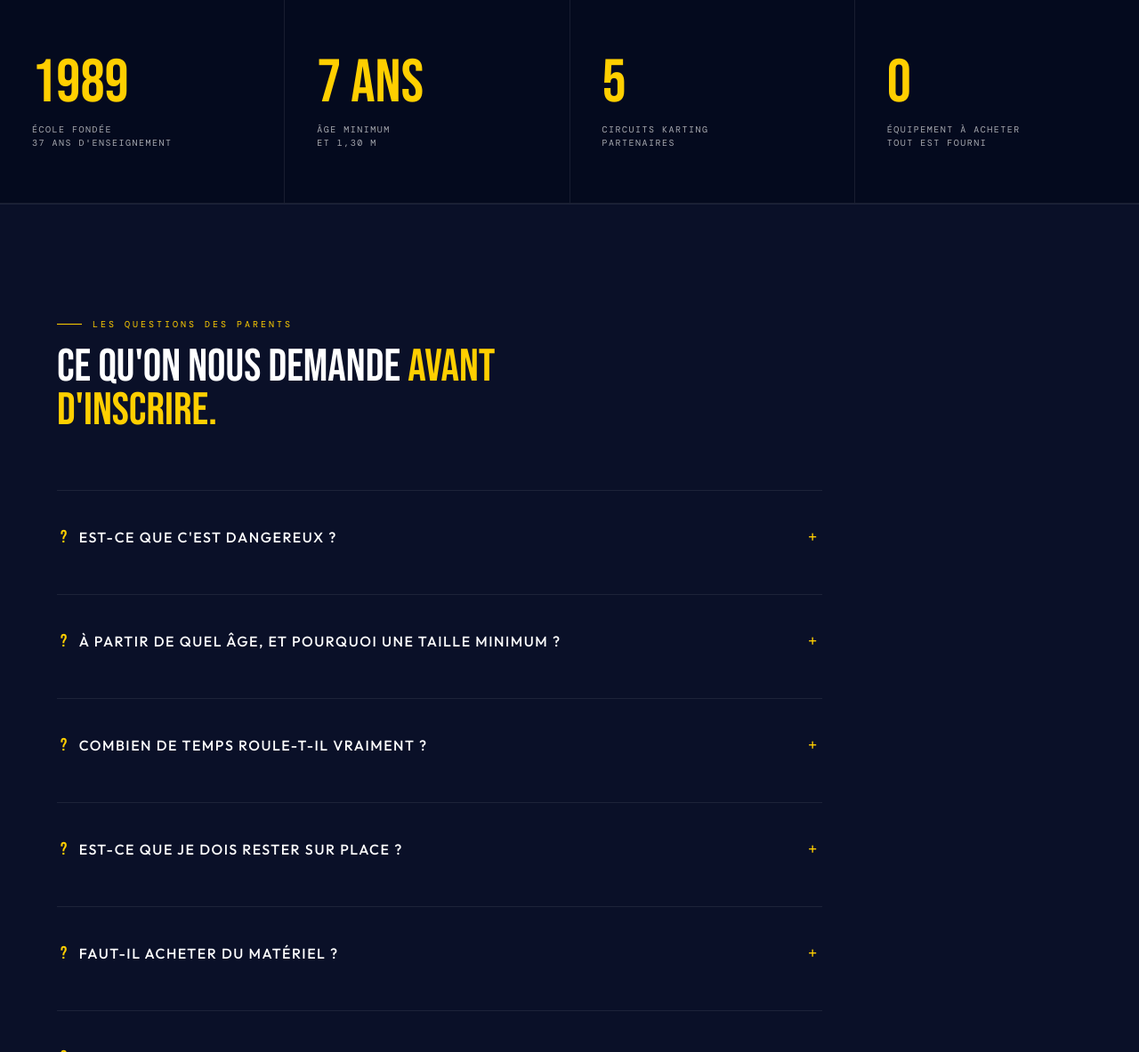
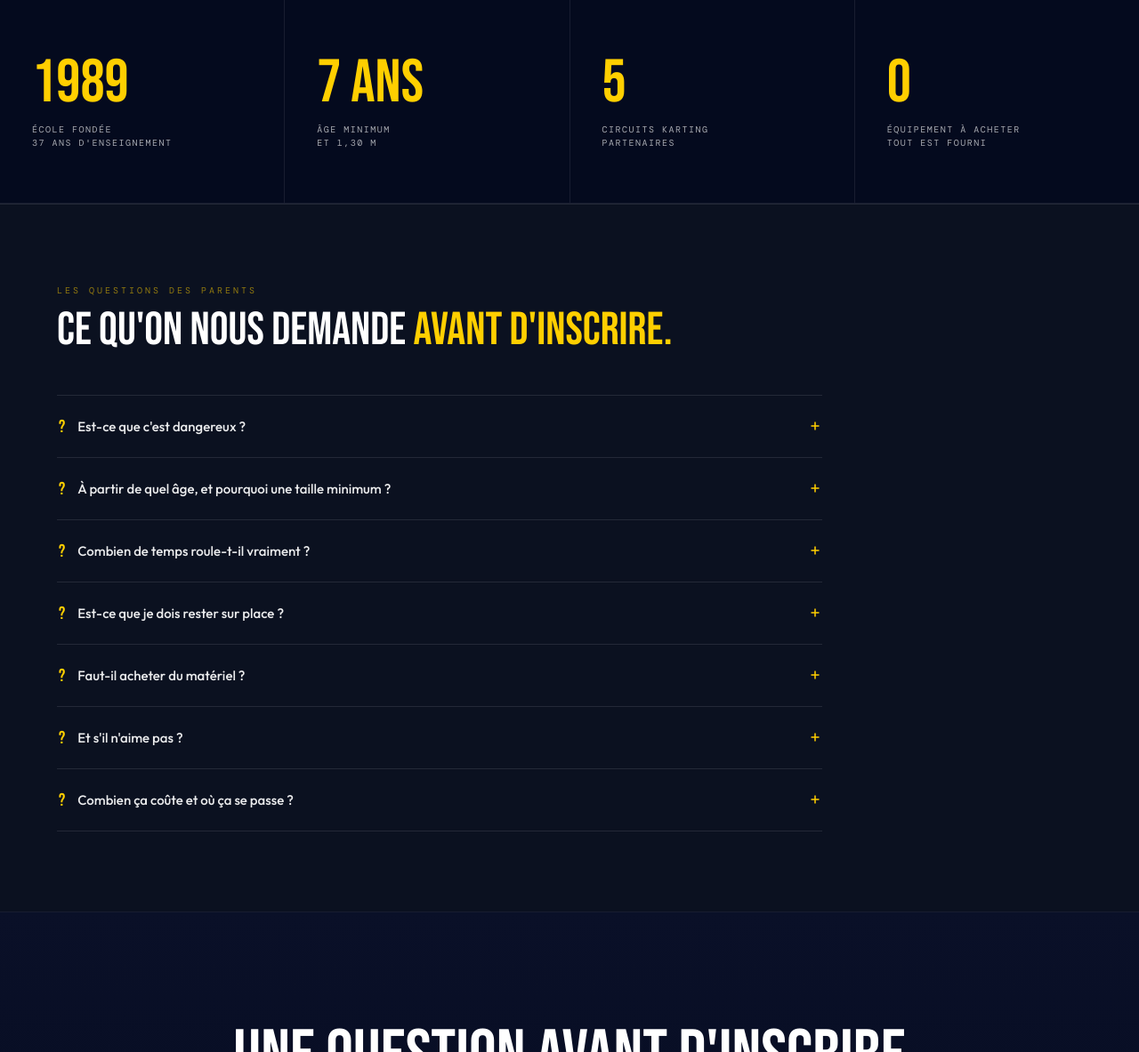
Before and after one commit to Yoemr/Jbemeric, a PHP site: page /academie/karting-enfant.html in a window 1280 px wide. Shown: the part 5317-6500 px from the top of the page at 89% size. Run offline with PHP 8.4, Linux system fonts and the light colour scheme; some libraries are stand-ins or nearby versions.

Commit message:
refactor(faq): une seule feuille, deux jeux de couleurs
Mot de Yoan : « globalement c'est toujours le meme, y a un seul truc qui
peut changer c'est les couleurs de fond et de texte ».

Trois implementations quasi identiques cohabitaient : .jbe-faq dans
theme.css, .faq-section dans competition.css, et la meme dans
karting.css. Elles divergeaient en silence, et competition.css portait un
commentaire expliquant comment il luttait contre les bordures de
theme.css, symptome de la duplication.

assets/css/faq.css les remplace. Sept variables portent tout ce qui
varie, et une page sombre pose un attribut au lieu d'ecrire du CSS :

  <section class="jbe-faq" data-faq="competition" data-faq-fond="sombre">

Le balisage est unifie sur les six pages, chacune gardant son kicker et
son titre. academie.css posait en plus son propre fond et sa propre
largeur, ce qui rendait la page differente des cinq autres sans raison.

Verifie sur trois pages : la claire rend blanc sur texte sombre, la
sombre rend #0b1120 sur texte blanc, l'accordeon ouvre partout.

Co-Authored-By: Claude Opus 5 <noreply@anthropic.com>
Claude-Session: https://claude.ai/code/session_013p8KGTiBHP1JTEuXQASYyj

```diff
--- a/academie/karting-enfant.html
+++ b/academie/karting-enfant.html
@@ -5,6 +5,7 @@
   <link rel="stylesheet" href="assets/css/theme.css">
   <link rel="stylesheet" href="assets/css/nav.css">
   <link rel="stylesheet" href="assets/css/karting.css">
+  <link rel="stylesheet" href="assets/css/faq.css">
   <meta charset="UTF-8">
   <meta name="viewport" content="width=device-width, initial-scale=1.0">
   <title>Karting enfant dès 7 ans · Stage encadré · JB EMERIC</title>
@@ -202,10 +203,10 @@
 </section>
 
 <!-- ══ FAQ : les questions des parents ══════════════════ -->
-<section class="faq-section" data-faq="karting-enfant">
-  <div class="faq-head">
+<section class="jbe-faq" data-faq="karting-enfant" data-faq-fond="sombre">
+  <div class="faq-tete">
     <div class="faq-kicker" id="ke-faq-kicker">Les questions des parents</div>
-    <h2 class="faq-title" id="ke-faq-title">Ce qu'on nous demande <em>avant d'inscrire.</em></h2>
+    <h2 class="faq-titre" id="ke-faq-title">Ce qu'on nous demande <em>avant d'inscrire.</em></h2>
   </div>
   <div class="faq-list">
     <div class="fq"><div class="fq-q">Est-ce que c'est dangereux ?</div>
--- /dev/null
+++ b/assets/css/faq.css
@@ -0,0 +1,117 @@
+/* faq.css : la FAQ du site, écrite une seule fois.
+   ══════════════════════════════════════════════════════════════════════════
+
+   ── Ce qui a été remplacé ────────────────────────────────────────────────
+   Trois implémentations quasi identiques cohabitaient : `.jbe-faq` dans
+   theme.css, `.faq-section` dans competition.css, et la même dans
+   karting.css. Elles divergeaient en silence, et competition.css portait ce
+   commentaire, symptôme de la duplication :
+
+     « theme.css pose un border-bottom noir sur tout .fq [...] sans ces
+       règles, le premier item porte un filet noir invisible sur fond sombre »
+
+   Mot de Yoan, 9 août 2026 : « globalement c'est toujours le même. Y a un
+   seul truc qui peut changer, c'est les couleurs de fond et de texte. »
+
+   ── Ce qui varie, et rien d'autre ────────────────────────────────────────
+   Cinq variables. Une page claire ne déclare rien, une page sombre pose un
+   attribut :
+
+     <section class="jbe-faq" data-faq="competition" data-faq-fond="sombre">
+
+   Une page qui aurait besoin d'une exception change une variable, pas une
+   règle. C'est là toute la différence entre du CSS qui se copie et du CSS
+   qui se paramètre.                                                        */
+
+.jbe-faq {
+  --faq-fond:    #fff;
+  --faq-titre:   #040a1e;
+  --faq-question:#0d0d0d;
+  --faq-reponse: rgba(0,0,0,.62);
+  --faq-filet:   rgba(0,0,0,.09);
+  --faq-accent:  #FFCF00;
+  --faq-kicker:  rgba(0,0,0,.32);
+
+  background: var(--faq-fond);
+  padding: clamp(48px,7vw,96px) clamp(20px,5vw,72px);
+  border-top: 1px solid var(--faq-filet);
+}
+
+/* Le seul jeu de couleurs alternatif. Une page sombre pose l'attribut et
+   n'écrit pas une ligne de CSS. */
+.jbe-faq[data-faq-fond="sombre"] {
+  --faq-fond:    #0b1120;
+  --faq-titre:   #ffffff;
+  --faq-question:rgba(255,255,255,.92);
+  --faq-reponse: rgba(255,255,255,.62);
+  --faq-filet:   rgba(255,255,255,.10);
+  --faq-kicker:  rgba(255,207,0,.55);
+}
+
+/* ── L'en-tête ─────────────────────────────────────────────────────────── */
+.faq-tete { max-width: 760px; margin-bottom: clamp(28px,4vw,48px) }
+
+.faq-kicker {
+  font-family: 'DM Mono', monospace;
+  font-size: 10px; letter-spacing: 3px; text-transform: uppercase;
+  color: var(--faq-kicker);
+  margin-bottom: 14px;
+}
+
+.faq-titre {
+  font-family: 'Bebas Neue', sans-serif;
+  font-size: clamp(30px,4.4vw,52px); line-height: .95; font-weight: 400;
+  color: var(--faq-titre);
+  margin: 0;
+}
+.faq-titre em { font-style: normal; color: var(--faq-accent) }
+
+/* ── La liste ──────────────────────────────────────────────────────────── */
+.faq-list { max-width: 860px }
+
+.fq {
+  border-top: 1px solid var(--faq-filet);
+  cursor: pointer;
+}
+/* Le dernier ferme la liste, sinon elle reste ouverte en bas. */
+.fq:last-child { border-bottom: 1px solid var(--faq-filet) }
+
+.fq-q {
+  display: flex; align-items: center; gap: 14px;
+  padding: 20px 2px;
+  font-size: 15px; font-weight: 500; line-height: 1.45;
+  color: var(--faq-question);
+}
+
+/* Le point d'interrogation et le plus encadrent la question. Ils sont
+   décoratifs, donc en pseudo-éléments : le texte de la question reste seul
+   dans le DOM, et c'est lui que le composant remplit depuis la base. */
+.fq-q::before {
+  content: '?';
+  font-family: 'Bebas Neue', sans-serif; font-size: 20px; line-height: 1;
+  color: var(--faq-accent); flex-shrink: 0;
+}
+.fq-q::after {
+  content: '+';
+  margin-left: auto;
+  font-family: 'DM Mono', monospace; font-size: 20px; font-weight: 300;
+  color: var(--faq-accent); flex-shrink: 0;
+  transition: transform .2s;
+}
+.fq.open .fq-q::after { transform: rotate(45deg) }
+
+.fq-a {
+  overflow: hidden; max-height: 0; opacity: 0;
+  transition: max-height .35s ease, opacity .25s, padding .25s;
+  font-size: 14px; line-height: 1.8;
+  color: var(--faq-reponse);
+  padding-left: 34px;
+}
+/* 900px couvre la plus longue réponse du site avec de la marge. Une valeur
+   trop juste couperait le texte au lieu de le dérouler. */
+.fq.open .fq-a { max-height: 900px; opacity: 1; padding-bottom: 22px }
+
+@media (max-width: 600px) {
+  .fq-q { font-size: 14px; gap: 10px }
+  .fq-a { padding-left: 0 }
+}
--- a/assets/css/karting.css
+++ b/assets/css/karting.css
@@ -476,57 +476,6 @@ img{display:block;max-width:100%}
 }
 
 /* ══ FAQ ═══════════════════════════════════════════ */
-.faq-section{
-  padding:clamp(80px,10vw,140px) clamp(20px,5vw,80px);
-  background:var(--bg-elev);
-  border-top:1px solid var(--rule);
-}
-.faq-head{max-width:680px;margin-bottom:clamp(40px,5vw,64px)}
-.faq-kicker{
-  font-family:'DM Mono',monospace;font-size:10px;letter-spacing:3px;
-  text-transform:uppercase;color:var(--accent);
-  margin-bottom:18px;
-  display:flex;align-items:center;gap:12px;
-}
-.faq-kicker::before{content:'';width:28px;height:1px;background:var(--accent)}
-.faq-title{
-  font-family:'Bebas Neue',sans-serif;
-  font-size:clamp(30px,4vw,52px);
-  line-height:.95;font-weight:400;
-}
-.faq-title em{font-style:normal;color:var(--accent)}
-.faq-list{max-width:860px}
-/* Les trois bordures sont declarees explicitement. theme.css pose un
-   border-bottom noir sur tout .fq et un border-top noir sur .fq:first-child,
-   ce dernier avec une specificite superieure a un .fq simple : sans ces
-   regles, le premier item porte un filet noir invisible sur fond sombre
-   alors que tous les autres ont le filet clair. */
-.fq{
-  border-top:1px solid var(--rule);
-  border-bottom:0;
-  padding:22px 0;
-  cursor:pointer;
-}
-.fq:first-child{border-top:1px solid var(--rule)}
-.fq:last-child{border-bottom:1px solid var(--rule)}
-.fq-q{
-  font-family:'Outfit',sans-serif;font-size:16px;font-weight:500;
-  color:var(--ink);margin-bottom:12px;
-  display:flex;justify-content:space-between;align-items:center;
-}
-.fq-q::after{
-  content:'+';
-  font-family:'DM Mono',monospace;font-size:18px;
-  color:var(--accent);transition:transform .2s;
-}
-.fq.open .fq-q::after{transform:rotate(45deg)}
-.fq-a{
-  font-size:14px;line-height:1.75;color:var(--ink-soft);
-  max-height:0;overflow:hidden;
-  transition:max-height .3s ease;
-}
-.fq.open .fq-a{max-height:400px;margin-top:4px}
-
 /* ══ CTA FINAL ═════════════════════════════════════ */
 .cta-final{
   padding:clamp(80px,10vw,140px) clamp(20px,5vw,80px);
--- a/assets/css/theme.css
+++ b/assets/css/theme.css
@@ -181,96 +181,6 @@
    Fond blanc, accordion uniforme, toutes les pages
    ════════════════════════════════════════════════════ */
 
-.jbe-faq {
-  background: #fff;
-  padding: clamp(48px,6vw,80px) clamp(20px,5vw,72px);
-  border-top: 1px solid rgba(0,0,0,.06);
-}
-
-.jbe-faq .rubrik {
-  color: rgba(0,0,0,.3);
-}
-
-.jbe-faq .sh {
-  color: #040a1e;
-}
-
-.jbe-faq .sh em {
-  color: #FFCF00;
-}
-
-.faq-list {
-  margin-top: 32px;
-  display: flex;
-  flex-direction: column;
-  gap: 0;
-  max-width: 720px;
-}
-
-.fq {
-  border-bottom: 1px solid rgba(0,0,0,.08);
-  cursor: pointer;
-  transition: background .15s;
-}
-
-.fq:first-child {
-  border-top: 1px solid rgba(0,0,0,.08);
-}
-
-.fq-q {
-  display: flex;
-  align-items: center;
-  gap: 12px;
-  padding: 18px 4px;
-  font-family: 'DM Mono', monospace;
-  font-size: 10px;
-  letter-spacing: 1.5px;
-  text-transform: uppercase;
-  color: #0A3D91;
-  user-select: none;
-}
-
-.fq-q::before {
-  content: '?';
-  font-family: 'Bebas Neue', sans-serif;
-  font-size: 20px;
-  color: #FFCF00;
-  line-height: 1;
-  flex-shrink: 0;
-}
-
-.fq-q::after {
-  content: '+';
-  margin-left: auto;
-  font-size: 22px;
-  font-weight: 300;
-  color: #FFCF00;
-  flex-shrink: 0;
-  transition: transform .25s;
-}
-
-.fq.open .fq-q::after {
-  transform: rotate(45deg);
-}
-
-.fq-a {
-  overflow: hidden;
-  max-height: 0;
-  opacity: 0;
-  transition: max-height .35s ease, opacity .25s, padding .25s;
-  font-size: 14px;
-  line-height: 1.78;
-  color: rgba(4,10,30,.6);
-  padding-left: 32px;
-}
-
-.fq.open .fq-a {
-  max-height: 600px;
-  opacity: 1;
-  padding-top: 0;
-  padding-bottom: 18px;
-}
-
 /* ═══════════════════════════════════════════════════════
    AVIS UNIVERSELS : JB EMERIC
    Fond sombre, cartes en grille, toutes les pages.
```
Also changed, not shown: academie.html (+7 -4 lines), academie/competition.html (+4 -3 lines), academie/karting-adulte.html (+4 -3 lines), assets/css/academie.css (+4 -5 lines), assets/css/competition.css (+0 -40 lines), coaching.html (+7 -4 lines), evenements.html (+7 -4 lines).
